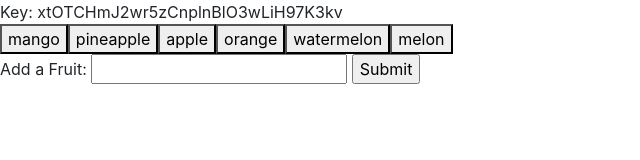
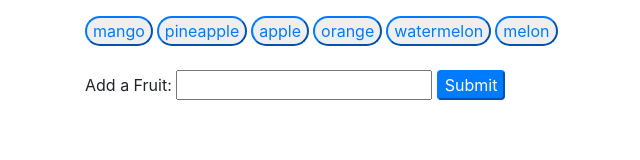
Before and after one commit to JoaquinValle/GIPHY--API-Project, a plain HTML site: page index.html in a window 1280 px wide. Shown: the whole page, without its empty margins (0-640 px from the left). Drawn offline with nearby package versions, Linux system fonts and the light colour scheme.

Commit message:
added bootstrap grid and some styling to buttons

```diff
--- a/assets/javascript/app.js
+++ b/assets/javascript/app.js
@@ -4,7 +4,8 @@ $(document).ready(function() {
 
     for (i = 0; i < fruits.length; i++) {
         let button = $("<button>")
-        $(button).attr({"id": fruits[i], "class": "fruit-button"})
+        $(button).attr("id", fruits[i])
+        $(button).addClass("fruit-button btn-outline-primary rounded-pill mr-1 mb-2")
         button.text(fruits[i])
         $("#initial-buttons").append(button)
     }
@@ -14,7 +15,8 @@ $(document).ready(function() {
     event.preventDefault()
     var newFruit = $("#add-a-fruit").val()
     let button = $("<button>")
-    $(button).attr({"id": newFruit, "class": "fruit-button"})
+    $(button).attr("id", newFruit)
+    $(button).addClass("fruit-button btn-outline-primary rounded-pill mr-1 mb-2")
     button.text(newFruit)
     $("#initial-buttons").append(button)
     fruitButtonClick()
--- a/index.html
+++ b/index.html
@@ -12,13 +12,17 @@
 </head>
 
 <body>
-    <h1<>Key: xtOTCHmJ2wr5zCnplnBlO3wLiH97K3kv</h1>
-    <div id="initial-buttons"></div>
-
-    <form action="/action_page.php">
-    Add a Fruit: <input type="text" id="add-a-fruit">
-    <input type="submit" name="submit" id="submit">
-    </form>
-    <div id="results"></div>
+    <div class="container">
+        <div class="row">
+            <div class="col-12">
+                <div id="initial-buttons" class="mt-3 mb-3"></div>
+                <form action="/action_page.php">
+                Add a Fruit: <input type="text" id="add-a-fruit">
+                <input type="submit" name="submit" id="submit" class="btn-primary rounded">
+                </form>
+                <div id="results"></div>
+            </div>
+        </div>
+    </div>
 </body>
 </html>
```
